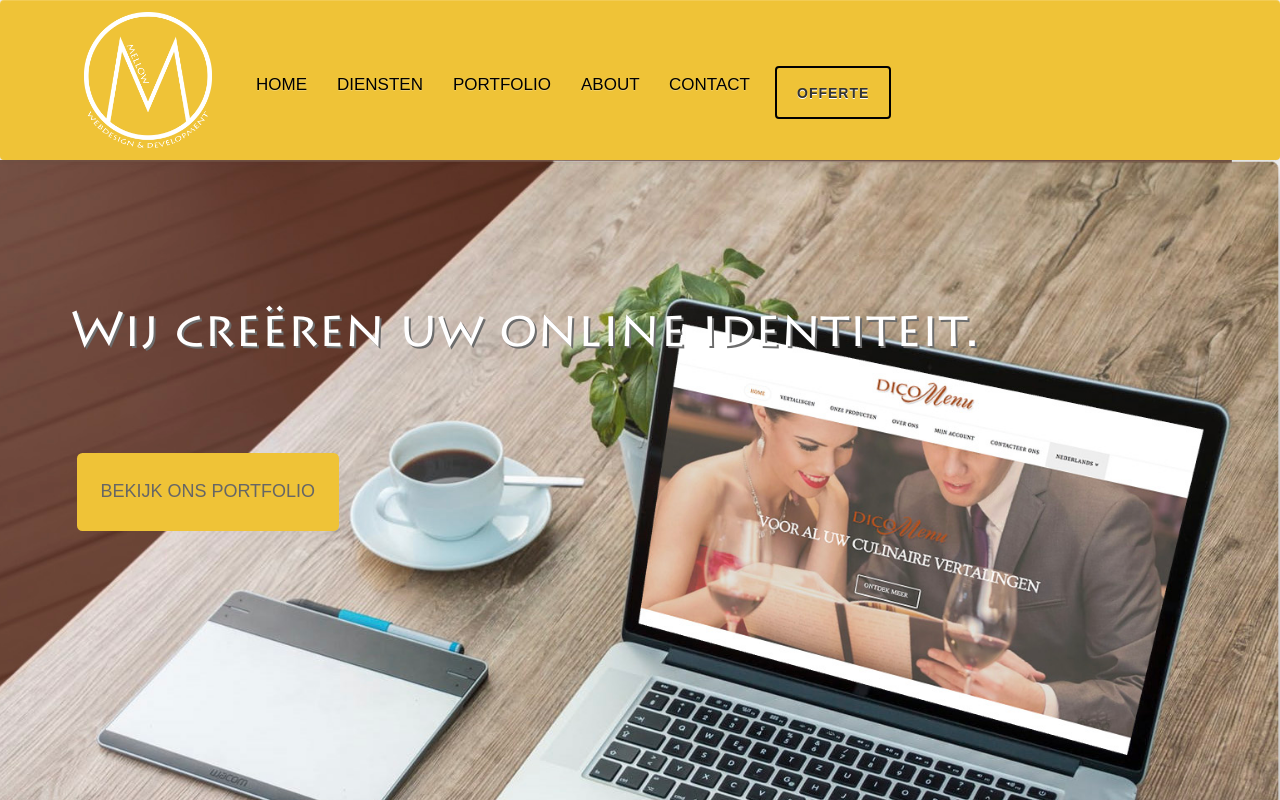
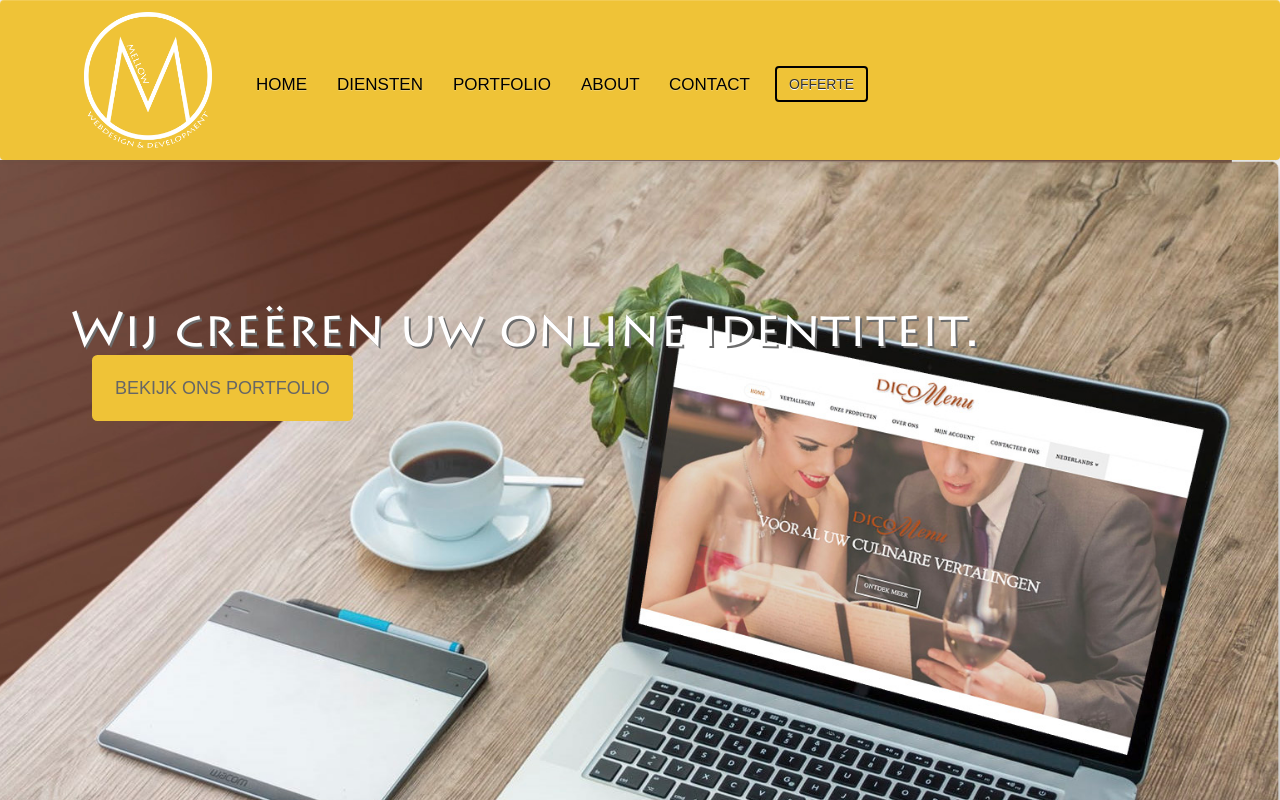
Before and after one commit to stinooww/mellow2, a React (Create React App) app in the folder frontend/: page / in a window 1280 px wide. Shown: the top 800 px of the page. Built offline with nearby package versions, Linux system fonts and the light colour scheme.

Commit message:
frontend service homepage finish + code clean up + service item start

```diff
--- a/frontend/src/App.css
+++ b/frontend/src/App.css
@@ -207,14 +207,13 @@ li {
 
 .mellow-btn {
   border-radius: 5.5px;
-  margin: .4em;
+  width: 300px;
+  margin: 1.2em;
   padding: 1.3em;
   cursor: pointer;
   text-decoration: none;
   background: #efc337;
   color: #666;
-  display: inline-block;
-  vertical-align: middle;
   -webkit-transform: perspective(1px) translateZ(0);
   transform: perspective(1px) translateZ(0);
   box-shadow: 0 0 1px rgba(0, 0, 0, 0);
@@ -254,6 +253,16 @@ li {
 .offerte-btn {
   background: transparent;
   border: 2px solid black;
+  text-transform: uppercase; }
+
+.cta-overal {
+  display: flex;
+  justify-content: center; }
+  .cta-overal .cta-button {
+    display: flex;
+    justify-content: center;
+    -webkit-justify-content: center;
+    padding: 1.2em;
     text-transform: uppercase; }
 
 .modal {
@@ -360,7 +369,11 @@ h2 {
 
 h3 {
   font-size: 40px;
-  text-shadow: #6c6c6c 2px 2px; }
+  text-shadow: #6c6c6c 2px 2px;
+  text-align: center; }
+
+.show-grid {
+  padding-bottom: 30px; }
 
 .testimonial-title {
   padding: 5%; }
@@ -703,148 +716,6 @@ h2:after {
   max-width: 1075px;
   position: relative; }
 
-.btn {
-  display: inline-block;
-  line-height: normal;
-  padding: 17px 20px 16px 20px;
-  position: relative;
-  font-weight: 700;
-  text-transform: uppercase;
-  font-size: 14px;
-  letter-spacing: 1px;
-  -webkit-box-sizing: border-box;
-  -moz-box-sizing: border-box;
-  box-sizing: border-box;
-  -webkit-transition: background .15s;
-  -moz-transition: background .15s;
-  -ms-transition: background .15s;
-  -o-transition: background .15s;
-  transition: background .15s; }
-
-.btn span {
-  color: inherit; }
-
-.btn span {
-  position: relative;
-  z-index: 1;
-  -webkit-transition: color .25s;
-  -moz-transition: color .25s;
-  -ms-transition: color .25s;
-  -o-transition: color .25s;
-  transition: color .25s; }
-
-.btn:before {
-  content: "";
-  position: absolute;
-  top: 0;
-  left: 0;
-  width: 100%;
-  bottom: 0;
-  z-index: 0;
-  display: block;
-  padding: 0;
-  -webkit-transform: scale(1, 0);
-  -moz-transform: scale(1, 0);
-  -ms-transform: scale(1, 0);
-  -o-transform: scale(1, 0);
-  transform: scale(1, 0);
-  -webkit-transform-origin: center top;
-  transform-origin: center top;
-  -webkit-transition: all .25s ease-out;
-  -moz-transition: all .25s ease-out;
-  -ms-transition: all .25s ease-out;
-  -o-transition: all .25s ease-out;
-  transition: all .25s ease-out; }
-
-.btn:hover:before {
-  -webkit-transform: scale(1);
-  -moz-transform: scale(1);
-  -ms-transform: scale(1);
-  -o-transform: scale(1);
-  transform: scale(1); }
-
-@media (max-width: 1024px) {
-  .btn:hover:before {
-    display: none;
-    height: 0; } }
-
-.btn-center {
-  max-width: 260px;
-  margin: 0 auto;
-  display: block;
-  text-align: center;
-  clear: both; }
-
-.btn-border {
-  -webkit-backface-visibility: hidden;
-  backface-visibility: hidden;
-  -webkit-transform: translateZ(0);
-  -moz-transform: translateZ(0);
-  -ms-transform: translateZ(0);
-  -o-transform: translateZ(0);
-  transform: translateZ(0);
-  border: 2px solid #aaa;
-  color: #888;
-  padding: 15px 20px 14px 20px;
-  background: none;
-  color: #888; }
-
-.btn-border span {
-  position: relative;
-  z-index: 1;
-  -webkit-transition: color .25s;
-  -moz-transition: color .25s;
-  -ms-transition: color .25s;
-  -o-transition: color .25s;
-  transition: color .25s; }
-
-.btn-border:before {
-  content: "";
-  position: absolute;
-  top: 0;
-  left: 0;
-  width: 100%;
-  bottom: 0;
-  z-index: 0;
-  display: block;
-  padding: 0;
-  -webkit-transform: scale(1, 0);
-  -moz-transform: scale(1, 0);
-  -ms-transform: scale(1, 0);
-  -o-transform: scale(1, 0);
-  transform: scale(1, 0);
-  -webkit-transform-origin: center top;
-  transform-origin: center top;
-  -webkit-transition: all .25s ease-out;
-  -moz-transition: all .25s ease-out;
-  -ms-transition: all .25s ease-out;
-  -o-transition: all .25s ease-out;
-  transition: all .25s ease-out; }
-
-.btn-border:hover:before {
-  -webkit-transform: scale(1);
-  -moz-transform: scale(1);
-  -ms-transform: scale(1);
-  -o-transform: scale(1);
-  transform: scale(1); }
-
-@media (max-width: 1024px) {
-  .btn-border:hover:before {
-    display: none;
-    height: 0; } }
-
-.btn-border:hover {
-  background: none;
-  color: #fff; }
-
-@media (max-width: 1024px) {
-  .btn-border:hover {
-    background: none;
-    color: #888; } }
-
-.btn-border:before {
-  background: #aaa; }
-
 /*! fancyBox v2.1.5 fancyapps.com | fancyapps.com/fancybox/#license */
 [class^="grid-col-"] {
   float: left;
@@ -932,14 +803,14 @@ h2:after {
   transition: opacity 0.35s, transform 0.35s;
   -webkit-transform: translate3d(-40px, 0, 0);
   transform: translate3d(-40px, 0, 0); }
-
   .overlay-content h3 {
     font-family: 'Playfair Display', sans-serif;
     font-size: 1.6666666667em;
     line-height: 1.1333333333em;
     font-weight: 400;
     margin: 0; }
-
+    .overlay-content h3 a {
+      display: block; }
     .overlay-content h3 small {
       font-size: 0.6666666667em;
       display: block;
@@ -948,10 +819,6 @@ h2:after {
       -moz-osx-font-smoothing: grayscale;
       line-height: 1.15em;
       margin-top: 4px; }
-
-.overlay-content h3 a {
-  display: block; }
-
   .overlay-content > a {
     font-size: 0.7777777778em;
     font-weight: 700;
@@ -959,7 +826,6 @@ h2:after {
     display: block;
     padding: 13px 0;
     letter-spacing: 1px; }
-
   .overlay-content > a.light {
     opacity: .7;
     -webkit-transition: all .15s;
@@ -967,10 +833,8 @@ h2:after {
     -ms-transition: all .15s;
     -o-transition: all .15s;
     transition: all .15s; }
-
   .overlay-content > a.light:hover {
     opacity: 1; }
-
   .overlay-content .hr {
     margin: 0;
     border: none;
@@ -1089,10 +953,12 @@ h2:after {
 .home-portfolio-text h2 {
   margin-top: 0;
   font-size: 2.4444444444em;
-  line-height: 1em; }
+  line-height: 1em;
+  color: black; }
 
 .home-portfolio-text p {
-  margin-top: 0; }
+  margin-top: 0;
+  color: black; }
 
 @media (max-width: 1024px) {
   .home-portfolio .fig-hover-item.height-280 {
@@ -1306,11 +1172,6 @@ h2:after {
   margin: 7% 20%;
   text-align: center; }
 
-.cta-button {
-  margin: 5% 42%;
-  padding: 1.9em;
-  text-transform: uppercase; }
-
 .section-cta {
   width: 100%;
   background-color: #efc337;
--- a/frontend/src/components/Routing/Routing.jsx
+++ b/frontend/src/components/Routing/Routing.jsx
@@ -7,7 +7,7 @@ import PortfolioItem from "../../pages/PortfolioItem/PortfolioItem";
 import About from "../../pages/About/About";
 import Contact from "../../pages/Contact/Contact";
 import page404 from "../../pages/Error/page404";
-import ServiceDicomenu from "../../pages/Services/ServiceDicomenu";
+import ServiceItem from "../../pages/Services/ServiceItem";
 import Av from "../../pages/AV/Av";
 
 function Routing() {
@@ -16,7 +16,7 @@ function Routing() {
             <div>
                 <Route exact path="/" component={Home}/>
                 <Route path="/services" component={Services}/>
-                <Route path="/service/dicomenu" component={ServiceDicomenu}/>
+                <Route path="/service/dicomenu" component={ServiceItem}/>
                 {/*<Route path={`${match.url}/:postId`}*/}
                 {/*render={ (props) => <Product data= {productsData} {...props} />}/>
                        component={PortfolioItem}
--- a/frontend/src/components/Testimonials/Testimonials.jsx
+++ b/frontend/src/components/Testimonials/Testimonials.jsx
@@ -10,7 +10,7 @@ class Testimonials extends Component {
                             <Col xs={12} md={12} className="person-wrapper">
                                 <div className="testimonial-title">
                                     <h1>Wat onze klanten van ons zeggen</h1>
-                                    <h2>En waarom ze ook blijven terug komen</h2>
+                                    <h3>En waarom ze ook blijven terug komen</h3>
                                 </div>
                                 <Carousel className="testimonial-carousel">
                                     <CarouselItem>
--- a/frontend/src/styling/_ServiceHomePictures.scss
+++ b/frontend/src/styling/_ServiceHomePictures.scss
@@ -249,166 +249,6 @@ h2:after {
   position: relative
 }
 
-.btn {
-  display: inline-block;
-  line-height: normal;
-  padding: 17px 20px 16px 20px;
-  position: relative;
-  font-weight: 700;
-  text-transform: uppercase;
-  font-size: 14px;
-  letter-spacing: 1px;
-  -webkit-box-sizing: border-box;
-  -moz-box-sizing: border-box;
-  box-sizing: border-box;
-  -webkit-transition: background .15s;
-  -moz-transition: background .15s;
-  -ms-transition: background .15s;
-  -o-transition: background .15s;
-  transition: background .15s
-}
-
-.btn span {
-  color: inherit
-}
-
-.btn span {
-  position: relative;
-  z-index: 1;
-  -webkit-transition: color .25s;
-  -moz-transition: color .25s;
-  -ms-transition: color .25s;
-  -o-transition: color .25s;
-  transition: color .25s
-}
-
-.btn:before {
-  content: "";
-  position: absolute;
-  top: 0;
-  left: 0;
-  width: 100%;
-  bottom: 0;
-  z-index: 0;
-  display: block;
-  padding: 0;
-  -webkit-transform: scale(1, 0);
-  -moz-transform: scale(1, 0);
-  -ms-transform: scale(1, 0);
-  -o-transform: scale(1, 0);
-  transform: scale(1, 0);
-  -webkit-transform-origin: center top;
-  transform-origin: center top;
-  -webkit-transition: all .25s ease-out;
-  -moz-transition: all .25s ease-out;
-  -ms-transition: all .25s ease-out;
-  -o-transition: all .25s ease-out;
-  transition: all .25s ease-out
-}
-
-.btn:hover:before {
-  -webkit-transform: scale(1);
-  -moz-transform: scale(1);
-  -ms-transform: scale(1);
-  -o-transform: scale(1);
-  transform: scale(1)
-}
-
-@media (max-width: 1024px) {
-  .btn:hover:before {
-    display: none;
-    height: 0
-  }
-}
-
-.btn-center {
-  max-width: 260px;
-  margin: 0 auto;
-  display: block;
-  text-align: center;
-  clear: both
-}
-
-.btn-border {
-  -webkit-backface-visibility: hidden;
-  backface-visibility: hidden;
-  -webkit-transform: translateZ(0);
-  -moz-transform: translateZ(0);
-  -ms-transform: translateZ(0);
-  -o-transform: translateZ(0);
-  transform: translateZ(0);
-  border: 2px solid #aaa;
-  color: #888;
-  padding: 15px 20px 14px 20px;
-  background: none;
-  color: #888
-}
-
-.btn-border span {
-  position: relative;
-  z-index: 1;
-  -webkit-transition: color .25s;
-  -moz-transition: color .25s;
-  -ms-transition: color .25s;
-  -o-transition: color .25s;
-  transition: color .25s
-}
-
-.btn-border:before {
-  content: "";
-  position: absolute;
-  top: 0;
-  left: 0;
-  width: 100%;
-  bottom: 0;
-  z-index: 0;
-  display: block;
-  padding: 0;
-  -webkit-transform: scale(1, 0);
-  -moz-transform: scale(1, 0);
-  -ms-transform: scale(1, 0);
-  -o-transform: scale(1, 0);
-  transform: scale(1, 0);
-  -webkit-transform-origin: center top;
-  transform-origin: center top;
-  -webkit-transition: all .25s ease-out;
-  -moz-transition: all .25s ease-out;
-  -ms-transition: all .25s ease-out;
-  -o-transition: all .25s ease-out;
-  transition: all .25s ease-out
-}
-
-.btn-border:hover:before {
-  -webkit-transform: scale(1);
-  -moz-transform: scale(1);
-  -ms-transform: scale(1);
-  -o-transform: scale(1);
-  transform: scale(1)
-}
-
-@media (max-width: 1024px) {
-  .btn-border:hover:before {
-    display: none;
-    height: 0
-  }
-}
-
-.btn-border:hover {
-  background: none;
-  color: #fff
-}
-
-@media (max-width: 1024px) {
-  .btn-border:hover {
-    background: none;
-    color: #888
-  }
-}
-
-.btn-border:before {
-  background: #aaa
-}
-
 /*! fancyBox v2.1.5 fancyapps.com | fancyapps.com/fancybox/#license */
 
 [class^="grid-col-"] {
@@ -509,32 +349,31 @@ h2:after {
   -webkit-transition: opacity 0.35s, -webkit-transform 0.35s;
   transition: opacity 0.35s, transform 0.35s;
   -webkit-transform: translate3d(-40px, 0, 0);
-  transform: translate3d(-40px, 0, 0)
-}
+  transform: translate3d(-40px, 0, 0);
 
-.overlay-content h3 {
+  h3 {
     font-family: 'Playfair Display', sans-serif;
     font-size: 1.6666666667em;
     line-height: 1.1333333333em;
     font-weight: 400;
-  margin: 0
+    margin: 0;
+
+    a {
+      display: block;
     }
 
-.overlay-content h3 small {
+    small {
       font-size: 0.6666666667em;
       display: block;
       font-style: italic;
       -webkit-font-smoothing: antialiased;
       -moz-osx-font-smoothing: grayscale;
       line-height: 1.15em;
-  margin-top: 4px
+      margin-top: 4px;
+    }
   }
 
-.overlay-content h3 a {
-  display: block
-}
-
-.overlay-content > a {
+  & > a {
     font-size: 0.7777777778em;
     font-weight: 700;
     text-transform: uppercase;
@@ -543,7 +382,7 @@ h2:after {
     letter-spacing: 1px
   }
 
-.overlay-content > a.light {
+  & > a.light {
     opacity: .7;
     -webkit-transition: all .15s;
     -moz-transition: all .15s;
@@ -552,17 +391,19 @@ h2:after {
     transition: all .15s
   }
 
-.overlay-content > a.light:hover {
+  & > a.light:hover {
     opacity: 1
   }
 
-.overlay-content .hr {
+  .hr {
     margin: 0;
     border: none;
     display: block;
     width: 42px;
     height: 1px;
     background: #fff
+  }
+
 }
 
 .fig-hover-item {
@@ -699,11 +540,13 @@ h2:after {
 .home-portfolio-text h2 {
   margin-top: 0;
   font-size: 2.4444444444em;
-  line-height: 1em
+  line-height: 1em;
+  color: black;
 }
 
 .home-portfolio-text p {
-  margin-top: 0
+  margin-top: 0;
+  color: black;
 }
 
 
--- a/frontend/src/styling/_ServicesAll.scss
+++ b/frontend/src/styling/_ServicesAll.scss
@@ -36,9 +36,3 @@
     text-align: center;
   }
 }
-
-.cta-button {
-  margin: 5% 42%;
-  padding: 1.9em;
-  text-transform: uppercase;
-}
--- a/frontend/src/styling/_buttons.scss
+++ b/frontend/src/styling/_buttons.scss
@@ -3,15 +3,14 @@ $grey: #6c6c6c;
 
 .mellow-btn {
   border-radius: 5.5px;
-
-  margin: .4em;
+  width: 300px;
+  margin: 1.2em;
   padding: 1.3em;
   cursor: pointer;
   text-decoration: none;
   background: $yellow;
   color: #666;
-  display: inline-block;
-  vertical-align: middle;
+
   -webkit-transform: perspective(1px) translateZ(0);
   transform: perspective(1px) translateZ(0);
   box-shadow: 0 0 1px rgba(0, 0, 0, 0);
@@ -58,3 +57,16 @@ $grey: #6c6c6c;
   border: 2px solid black;
   text-transform: uppercase;
 }
+
+.cta-overal {
+  display: flex;
+  justify-content: center;
+
+  .cta-button {
+    display: flex;
+    justify-content: center;
+    -webkit-justify-content: center;
+    padding: 1.2em;
+    text-transform: uppercase;
+  }
+}
--- a/frontend/src/styling/_testimonials.scss
+++ b/frontend/src/styling/_testimonials.scss
@@ -16,8 +16,12 @@ h3 {
 
   font-size: 40px;
   text-shadow: #6c6c6c 2px 2px;
+  text-align: center;
 }
 
+.show-grid {
+  padding-bottom: 30px;
+}
 .testimonial-title {
   padding: 5%;
 }
```
Also changed, not shown: frontend/src/components/services/ServiceAboutHome.jsx (+5 -2 lines), frontend/src/components/services/ServiceHomePictures.jsx (+6 -29 lines), frontend/src/pages/Services/ServiceItem.jsx (renamed from frontend/src/pages/Services/ServiceDicomenu.jsx, +4 -4 lines), frontend/src/images/back_layer.png (added), frontend/src/images/frontLAYER.png (added). Lines whose indentation alone changed are shown as unchanged.
